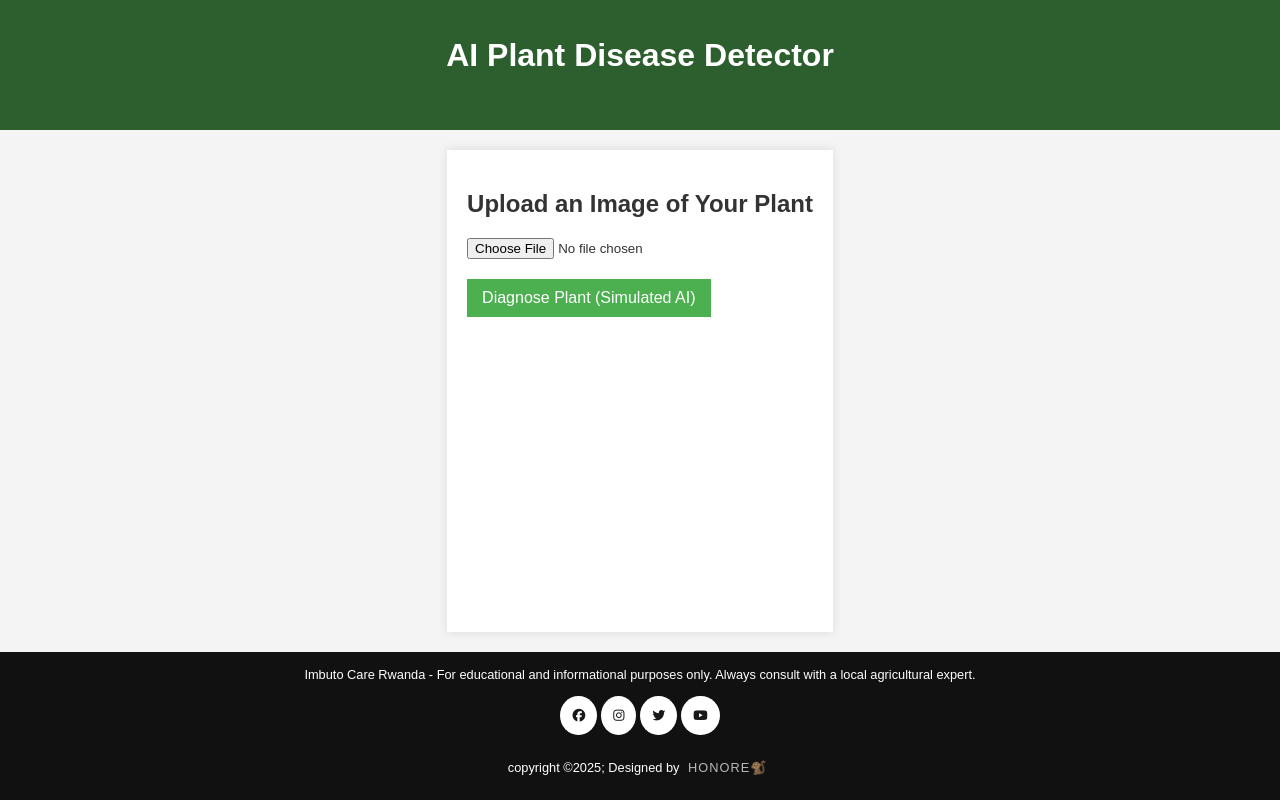
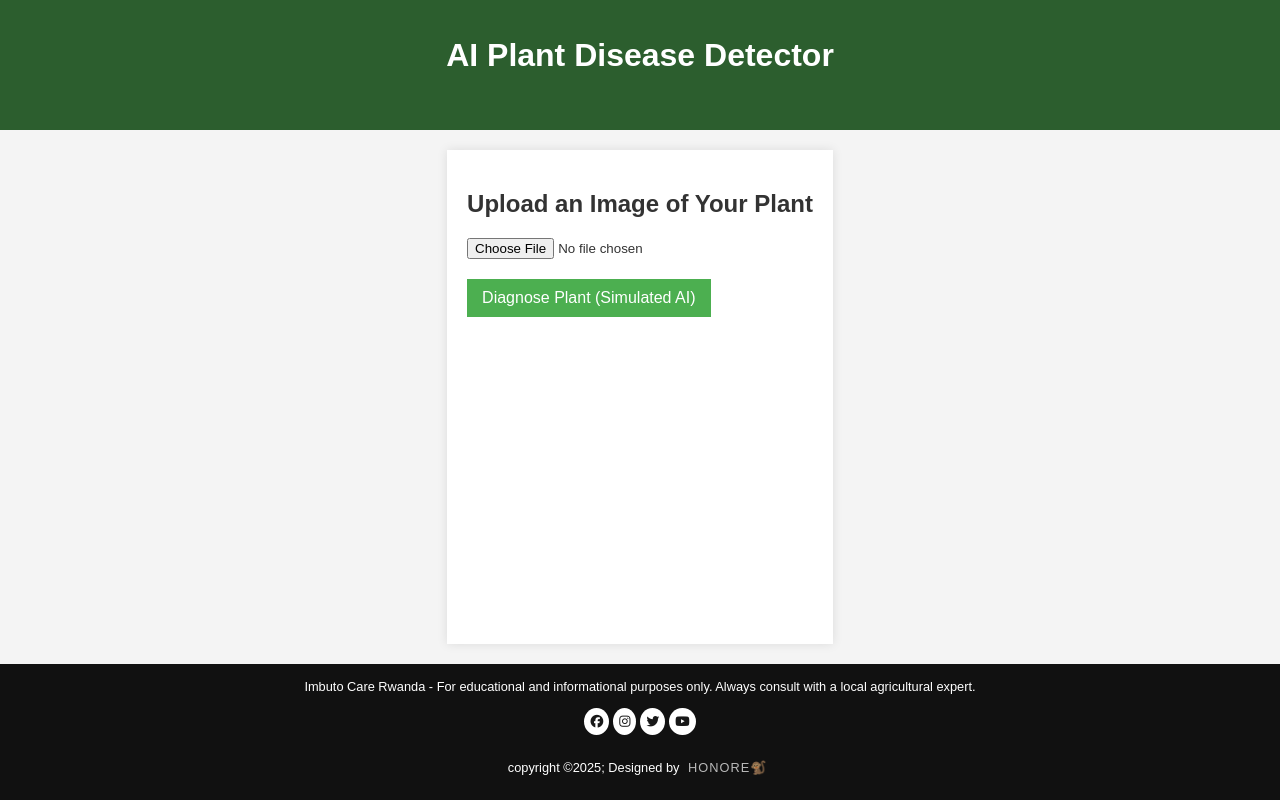
Before and after one commit to ninzizah/imbutocare, a plain HTML site: page index.html in a window 1280 px wide. Drawn offline with Linux system fonts and the light colour scheme.

Commit message:
Update style.css

```diff
--- a/style.css
+++ b/style.css
@@ -73,7 +73,7 @@ footer {
 }
 .socialIcons a{
     text-decoration: none;
-    padding:12px;
+    padding:6px;
     background-color: white;
     margin: 2px;
     border-radius:50%;
```
